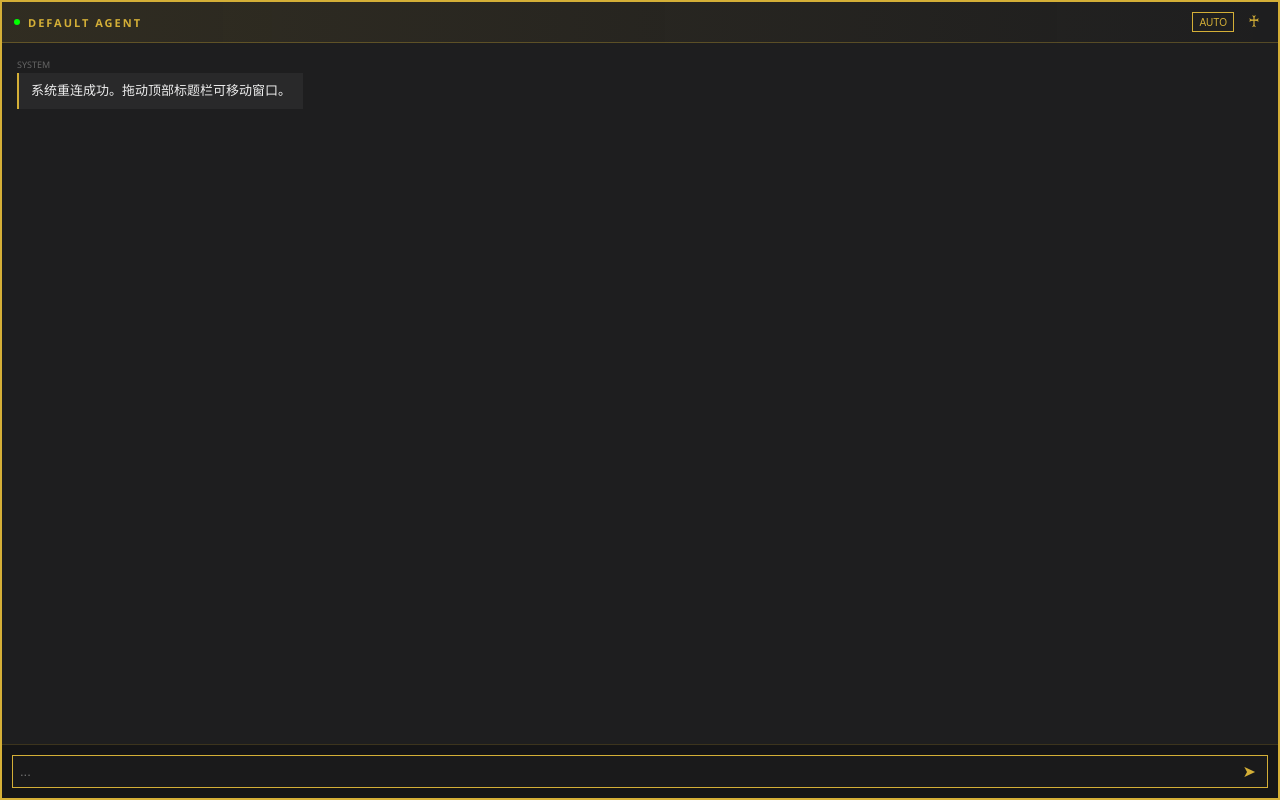
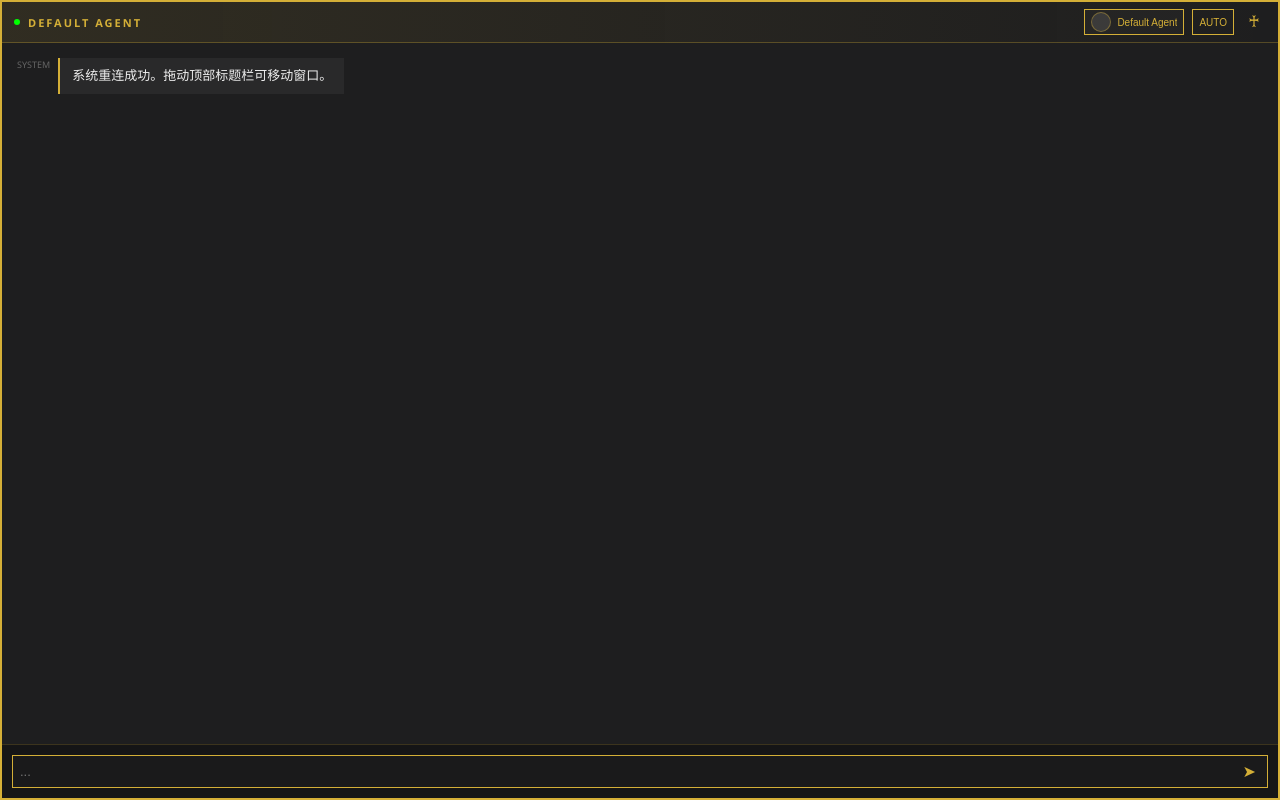
Before and after one commit to Zuricheth/VcpHud, a Flask app: page / in a window 1280 px wide. Run offline with Flask 3, Linux system fonts and the light colour scheme.

Commit message:
Add agent selector UI with avatars

```diff
--- a/main.py
+++ b/main.py
@@ -155,13 +155,17 @@ def get_agents():
             for fid in os.listdir(agents_dir):
                 conf = load_agent_config(fid)
                 if conf:
-                    res_list.append({"id": fid, "name": conf.get("name", fid)})
+                    res_list.append({
+                        "id": fid,
+                        "name": conf.get("name", fid),
+                        "avatar": conf.get("avatar") or conf.get("avatarUrl") or conf.get("avatar_url", "")
+                    })
         except Exception as e:
             print(f"读取Agent失败: {e}")
 
     # 如果没找到Agent，返回一个默认的防止前端报错
     if not res_list:
-        res_list.append({"id": "default", "name": "Default Agent"})
+        res_list.append({"id": "default", "name": "Default Agent", "avatar": ""})
 
     return jsonify(res_list)
 
--- a/templates/hud.html
+++ b/templates/hud.html
@@ -84,9 +84,9 @@
         #chat-list::-webkit-scrollbar { width: 4px; }
         #chat-list::-webkit-scrollbar-thumb { background: rgba(212,175,55,0.3); }
 
-        .msg-row { display: flex; flex-direction: column; max-width: 95%; }
+        .msg-row { display: flex; gap: 8px; max-width: 95%; align-items: flex-start; }
         .msg-row.ai { align-self: flex-start; }
-        .msg-row.user { align-self: flex-end; align-items: flex-end; }
+        .msg-row.user { align-self: flex-end; align-items: flex-end; flex-direction: row-reverse; }
 
         .msg-meta { font-size: 9px; color: #666; margin-bottom: 2px; }
         .msg-bubble {
@@ -96,6 +96,53 @@
 
         .msg-row.ai .msg-bubble { background: rgba(255, 255, 255, 0.05); border-left: 2px solid var(--gold); }
         .msg-row.user .msg-bubble { background: rgba(0, 50, 80, 0.5); border: 1px solid rgba(212,175,55,0.5); }
+
+        .msg-avatar {
+            width: 28px; height: 28px; border-radius: 50%;
+            background: rgba(255, 255, 255, 0.1) center/cover no-repeat;
+            border: 1px solid rgba(212,175,55,0.4);
+            flex-shrink: 0;
+        }
+
+        .msg-content { display: flex; flex-direction: column; }
+
+        /* --- 助手选择 --- */
+        .agent-select { position: relative; }
+        .agent-btn {
+            display: flex; align-items: center; gap: 6px;
+            background: rgba(255,255,255,0.02);
+            border: 1px solid var(--gold);
+            color: var(--gold);
+            font-size: 10px;
+            padding: 2px 6px;
+            cursor: pointer;
+            -webkit-app-region: no-drag;
+        }
+        .agent-name { max-width: 120px; overflow: hidden; text-overflow: ellipsis; white-space: nowrap; }
+        .agent-avatar {
+            width: 18px; height: 18px; border-radius: 50%;
+            background: rgba(255,255,255,0.1) center/cover no-repeat;
+            border: 1px solid rgba(212,175,55,0.4);
+            flex-shrink: 0;
+        }
+        .agent-menu {
+            position: absolute; top: 26px; left: 0; min-width: 180px;
+            background: rgba(18, 18, 20, 0.98);
+            border: 1px solid rgba(212,175,55,0.4);
+            border-radius: 4px;
+            padding: 6px;
+            display: none;
+            z-index: 10;
+        }
+        .agent-menu.open { display: block; }
+        .agent-item {
+            display: flex; align-items: center; gap: 8px;
+            padding: 6px;
+            border-radius: 4px;
+            cursor: pointer;
+        }
+        .agent-item:hover { background: rgba(212,175,55,0.08); }
+        .agent-item .agent-name { color: #eee; }
 
         /* --- 底部 --- */
         .footer {
@@ -121,6 +168,13 @@
                 <span class="title" id="agentTitle">VCP LINK</span>
             </div>
             <div class="controls">
+                <div class="agent-select no-drag">
+                    <button class="agent-btn" onclick="toggleAgentMenu()">
+                        <span class="agent-avatar" id="agentAvatar"></span>
+                        <span class="agent-name" id="agentName">选择助手</span>
+                    </button>
+                    <div class="agent-menu" id="agentMenu"></div>
+                </div>
                 <button class="btn" id="btnAuto" onclick="toggleAuto()">AUTO</button>
                 <button class="btn btn-close" onclick="closeApp()">♰</button>
             </div>
@@ -145,23 +199,61 @@
 
     <script>
         let selectedAgentId = "";
+        let selectedAgentName = "助手";
+        let selectedAgentAvatar = "";
         let isAutoMode = false;
         let autoTimer = null;
+        let agentList = [];
 
         async function init() {
             try {
                 // 连接检测
                 const res = await fetch('/api/get_agents');
                 const list = await res.json();
-                if(list.length > 0) {
-                    selectedAgentId = list[0].id;
-                    document.getElementById('agentTitle').innerText = list[0].name.toUpperCase();
+                agentList = list || [];
+                if(agentList.length > 0) {
+                    setAgent(agentList[0]);
                 }
+                renderAgentMenu();
             } catch(e) {
                 // 如果这里报错，说明后端没起得来
                 addMessage("后端连接失败，请检查控制台报错", false);
                 document.getElementById('statusDot').style.background = 'red';
             }
+        }
+
+        function setAgent(agent) {
+            selectedAgentId = agent.id;
+            selectedAgentName = agent.name || "助手";
+            selectedAgentAvatar = agent.avatar || "";
+            document.getElementById('agentTitle').innerText = selectedAgentName.toUpperCase();
+            document.getElementById('agentName').innerText = selectedAgentName;
+            const avatarEl = document.getElementById('agentAvatar');
+            avatarEl.style.backgroundImage = selectedAgentAvatar ? `url('${selectedAgentAvatar}')` : '';
+        }
+
+        function renderAgentMenu() {
+            const menu = document.getElementById('agentMenu');
+            menu.innerHTML = '';
+            agentList.forEach(agent => {
+                const item = document.createElement('div');
+                item.className = 'agent-item';
+                item.innerHTML = `
+                    <span class="agent-avatar" style="background-image:url('${agent.avatar || ''}')"></span>
+                    <span class="agent-name">${agent.name || agent.id}</span>
+                `;
+                item.onclick = () => {
+                    setAgent(agent);
+                    toggleAgentMenu(false);
+                };
+                menu.appendChild(item);
+            });
+        }
+
+        function toggleAgentMenu(forceState = null) {
+            const menu = document.getElementById('agentMenu');
+            const shouldOpen = forceState !== null ? forceState : !menu.classList.contains('open');
+            menu.classList.toggle('open', shouldOpen);
         }
 
         async function sendMsg(overrideText = null, mode = "manual") {
@@ -170,7 +262,7 @@
             if (mode === "manual" && !text) return;
 
             if (mode === "manual") {
-                addMessage(text, true);
+                addMessage(text, true, "我");
                 input.value = '';
             }
             document.getElementById('statusDot').style.background = 'yellow'; // 忙碌状态
@@ -188,12 +280,12 @@
                 const data = await res.json();
 
                 if (data.status === "ok" && data.reply) {
-                    addMessage(data.reply.replace(/\[EMOTION:.*?\]/g, ''), false);
+                    addMessage(data.reply.replace(/\[EMOTION:.*?\]/g, ''), false, selectedAgentName, selectedAgentAvatar);
                 } else if (data.status === "error" && mode === "manual") {
-                    addMessage("Error: " + data.reply, false);
+                    addMessage("Error: " + data.reply, false, selectedAgentName, selectedAgentAvatar);
                 }
             } catch (e) {
-                if(mode === "manual") addMessage("请求发送失败", false);
+                if(mode === "manual") addMessage("请求发送失败", false, selectedAgentName, selectedAgentAvatar);
                 console.error(e);
             }
             document.getElementById('statusDot').style.background = '#0f0'; // 恢复就绪
@@ -217,13 +309,17 @@
             }
         }
 
-        function addMessage(text, isUser) {
+        function addMessage(text, isUser, senderName = null, avatar = null) {
             const list = document.getElementById('chat-list');
             const row = document.createElement('div');
             row.className = `msg-row ${isUser ? 'user' : 'ai'}`;
+            const name = senderName || (isUser ? '我' : selectedAgentName);
             row.innerHTML = `
-                ${!isUser ? `<span class="msg-meta">${isUser?'YOU':'AI'}</span>` : ''}
-                <div class="msg-bubble">${text}</div>
+                ${!isUser ? `<div class="msg-avatar" style="background-image:url('${avatar || ''}')"></div>` : ''}
+                <div class="msg-content">
+                    <span class="msg-meta">${name}</span>
+                    <div class="msg-bubble">${text}</div>
+                </div>
             `;
             list.appendChild(row);
             list.scrollTop = list.scrollHeight;
```
